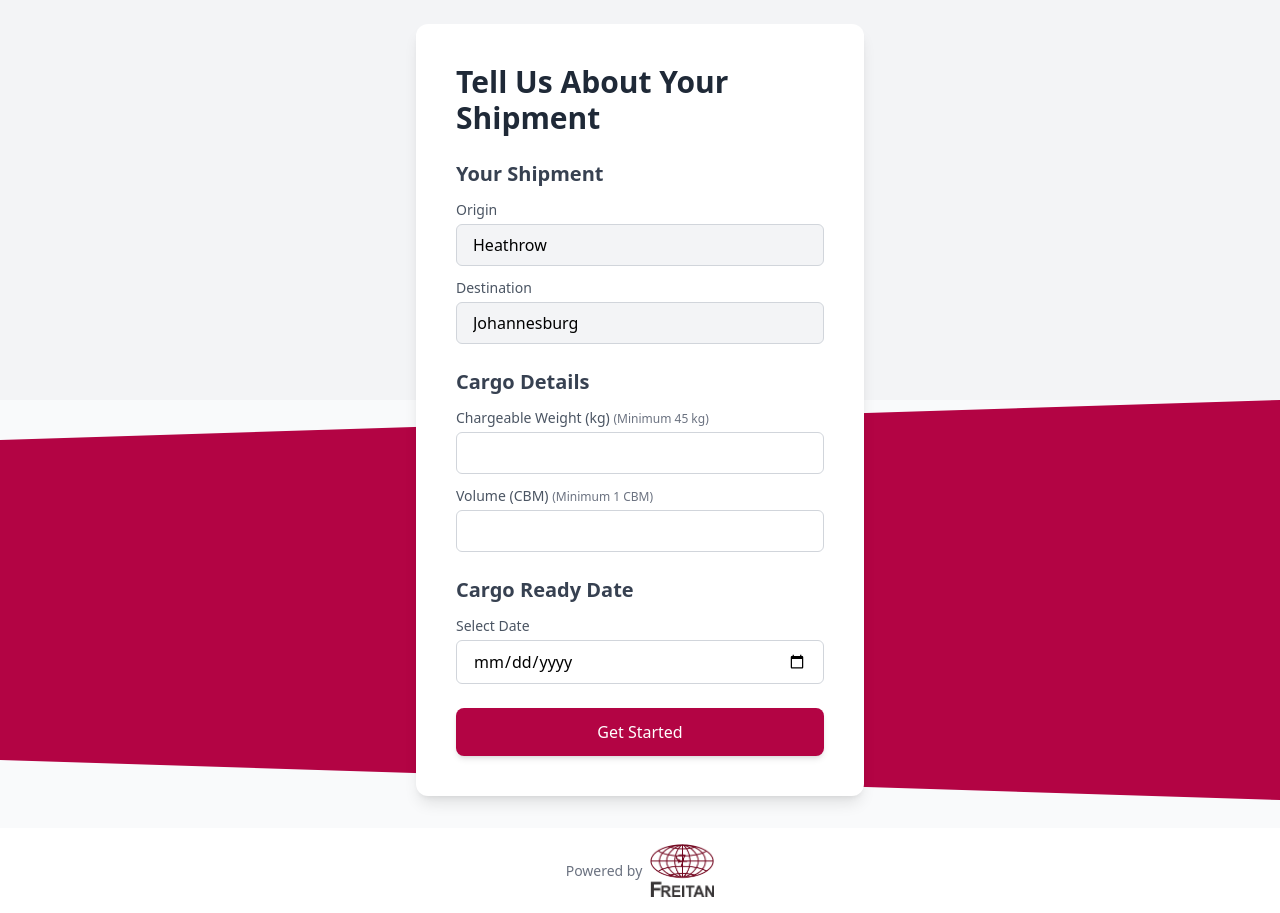
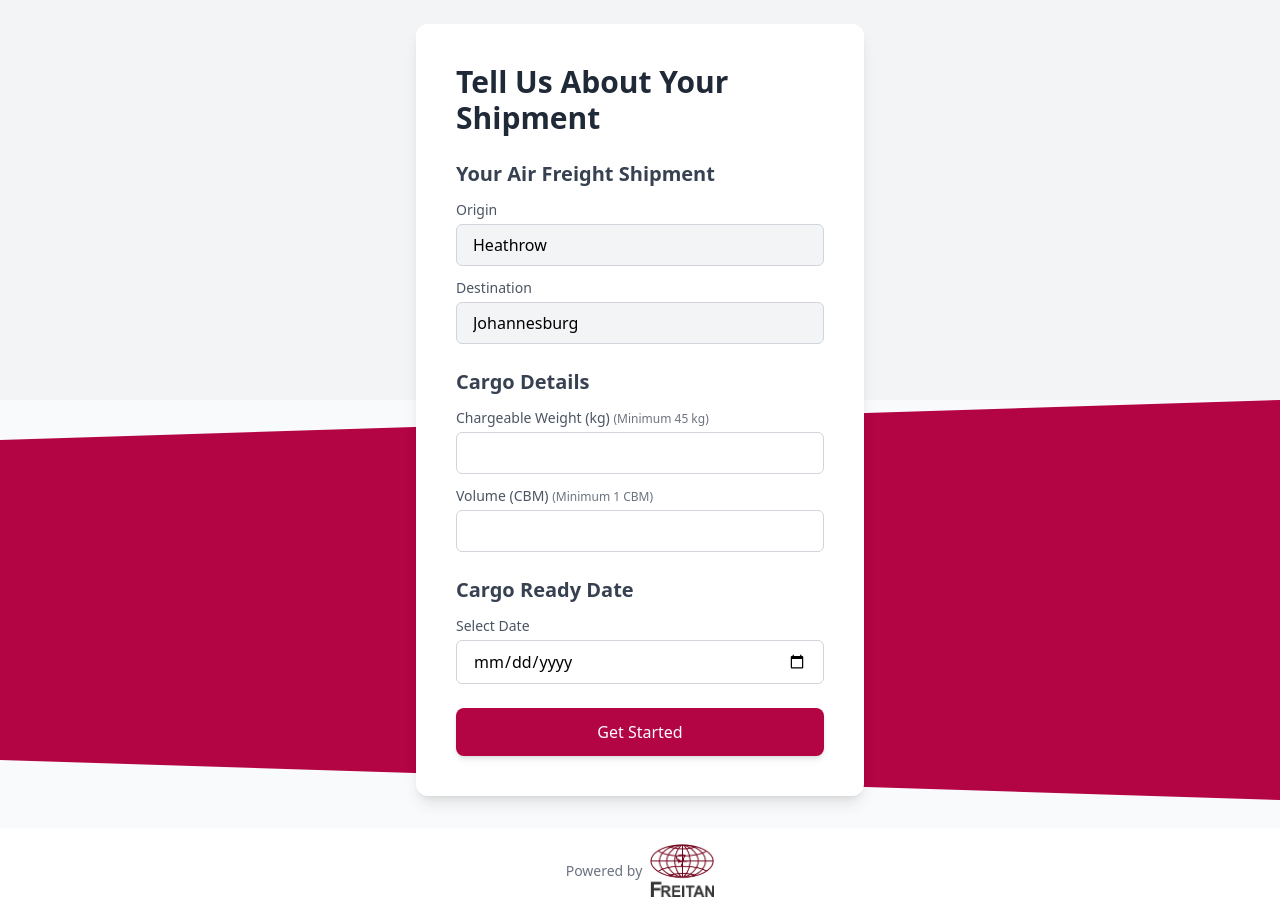
Before and after one commit to jeanwick/airfreightUKSA-uvx3vm, a React (Vite) app: page / in a window 1280 px wide. Built offline with nearby package versions, Linux system fonts and the light colour scheme.

Commit message:
ux ux ux

```diff
--- a/src/App.tsx
+++ b/src/App.tsx
@@ -176,7 +176,7 @@ const App: React.FC = () => {
 
         {/* Shipment Information */}
         <div className="mb-4 sm:mb-6">
-          <h2 className="text-lg sm:text-xl font-semibold text-gray-700 mb-2 sm:mb-3">Your Shipment</h2>
+          <h2 className="text-lg sm:text-xl font-semibold text-gray-700 mb-2 sm:mb-3">Your Air Freight Shipment</h2>
 
           {/* Origin Field (Read-only) */}
           <div className="mb-3">
```
